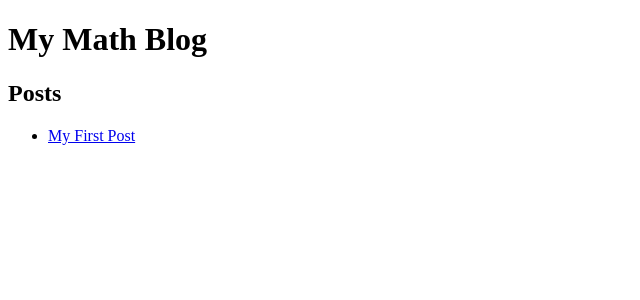
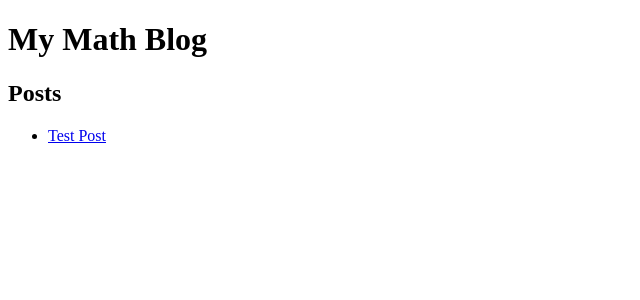
Before and after one commit to kayhuahua/kayhuahua.github.io, a Jekyll site: the page built from index.md, in a window 1280 px wide. Shown: the top 300 px of the page, without its empty margins (0-640 px from the left). Built offline with Jekyll 4.4.1, drawn with Linux system fonts in a browser that asks for light colours.

Commit message:
Update index.md

```diff
--- a/index.md
+++ b/index.md
@@ -7,4 +7,4 @@ title: Home
 
 ## Posts
 
-- [My First Post](/2026/03/19/test-post.html)
+- [Test Post](/2026/03/19/test-post.html)
```
